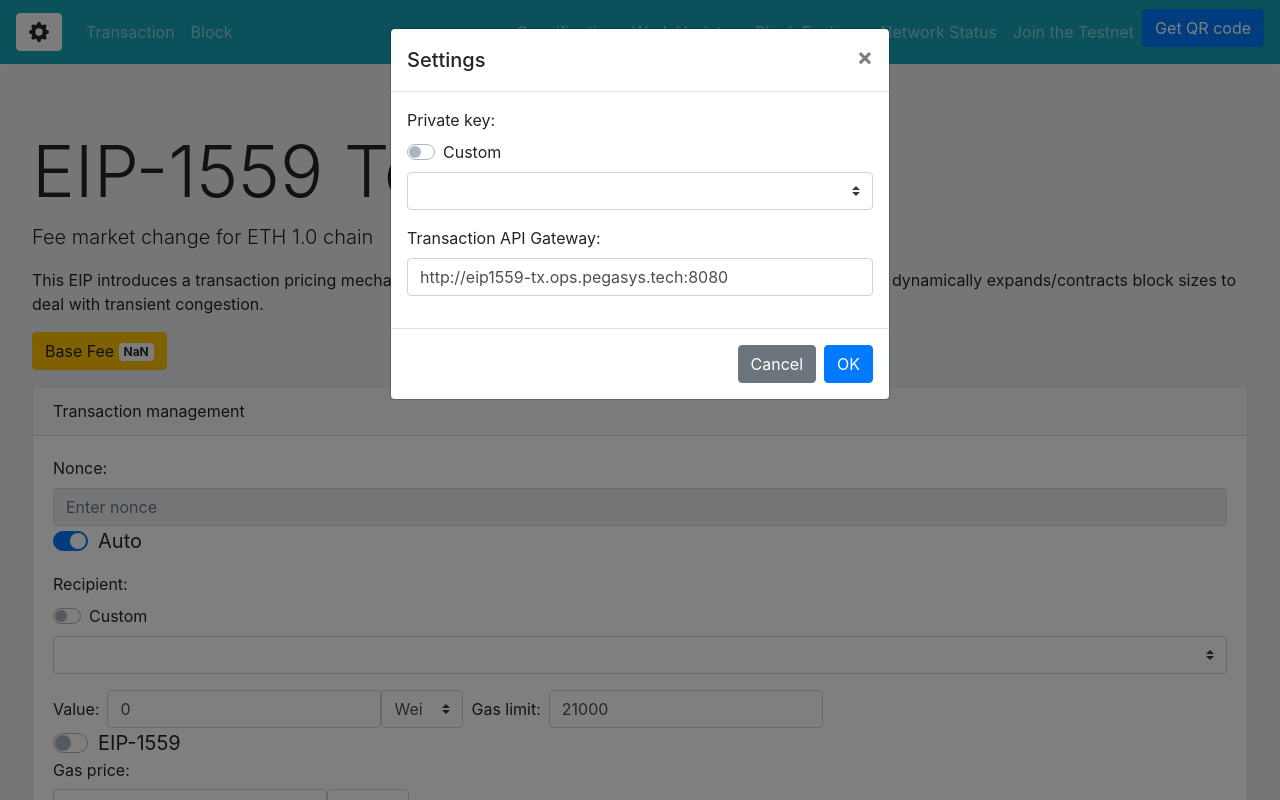
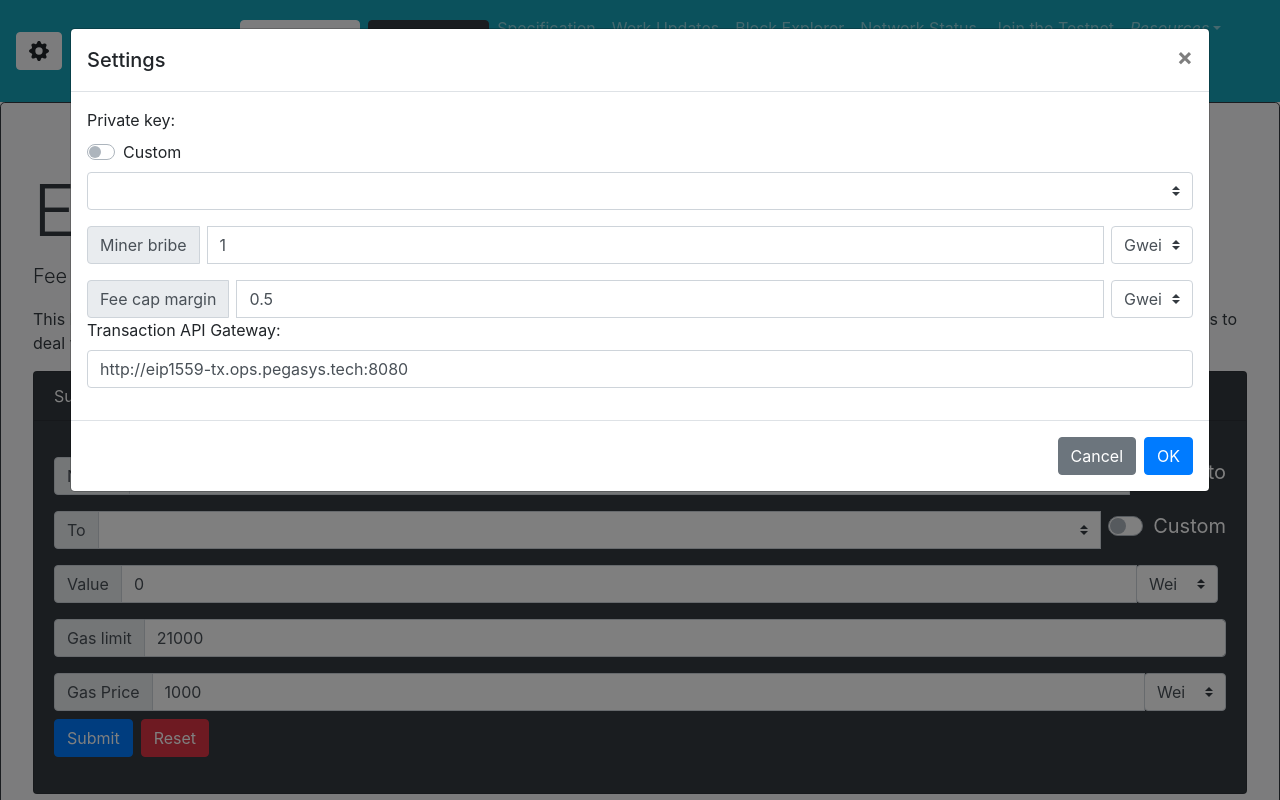
Before and after one commit to AbdelStark/eip1559-ui, a Vue app: page / in a window 1280 px wide. Both pictures are taken after a click on the link 39 px from the left and 32 px from the top of the page. Shown: the top 800 px of the page. Built offline with nearby package versions, Linux system fonts and the light colour scheme; no server answers.

Commit message:
ux improvements

```diff
--- a/src/App.vue
+++ b/src/App.vue
@@ -3,7 +3,8 @@
         <app-nav-bar/>
         <app-qr-code/>
         <app-settings/>
-        <b-jumbotron header="EIP-1559 Toolbox" lead="Fee market change for ETH 1.0 chain">
+        <b-jumbotron bg-variant="light" border-variant="dark" header="EIP-1559 Toolbox"
+                     lead="Fee market change for ETH 1.0 chain" text-variant="dark">
             <p>
                 This EIP introduces a transaction pricing mechanism that includes fixed-per-block network fee that is
                 burned and dynamically expands/contracts block sizes to deal with transient congestion.
@@ -11,14 +12,13 @@
             <submit-transaction-panel/>
             <block-panel/>
         </b-jumbotron>
-        <app-footer/>
+        <!--app-footer/-->
     </div>
 </template>
 
 <script>
     import AppNavBar from "./components/page/AppNavBar";
     import AppSettings from "./components/page/AppSettings";
-    import AppFooter from "./components/page/AppFooter";
     import AppQrCode from "./components/page/AppQrCode";
     import BlockPanel from "./components/core/BlockPanel";
     import SubmitTransactionPanel from "./components/core/SubmitTransactionPanel";
@@ -28,7 +28,6 @@
             SubmitTransactionPanel,
             BlockPanel,
             AppQrCode,
-            AppFooter,
             AppSettings,
             AppNavBar,
         },
--- a/src/components/core/SubmitTransactionPanel.vue
+++ b/src/components/core/SubmitTransactionPanel.vue
@@ -4,17 +4,10 @@
             <h5> Transaction Hash: {{this.$store.state.formSubmitTransaction.result.transactionHash}} </h5>
             <b-button @click="onSeeBlockExplorer" variant="outline-primary">See in block explorer</b-button>
         </b-modal>
-        <b-button @click="onSeeLatestBlock" variant="warning">
-            Base Fee
-            <b-badge variant="light">{{currentBaseFee}}</b-badge>
-        </b-button>
-        <b-card class="mt-3" header="Transaction management" v-if="this.$store.state.show.transactionPanel">
+        <b-card bg-variant="dark" class="mt-3" header="Submit transaction"
+                text-variant="white" v-if="this.$store.state.show.transactionPanel">
             <b-form @reset="onResetTransaction" @submit="onSubmitTransaction">
-                <b-form-group
-                        id="input-group-nonce"
-                        label="Nonce:"
-                        label-for="input-nonce"
-                >
+                <b-input-group class="mt-3" prepend="Nonce">
                     <b-form-input
                             :disabled="formSubmitTransaction.transaction.autoNonce"
                             :required="!formSubmitTransaction.transaction.autoNonce"
@@ -22,14 +15,14 @@
                             placeholder="Enter nonce"
                             v-model="formSubmitTransaction.transaction.nonce"
                     ></b-form-input>
-                    <b-form-checkbox @change="onChangeAutoNonce" size="lg" switch
+                    <b-input-group-append>
+                        <b-form-checkbox @change="onChangeAutoNonce" class="ml-2" size="lg" switch
                                          v-model="formSubmitTransaction.transaction.autoNonce">Auto
                         </b-form-checkbox>
-                </b-form-group>
-                <b-form-group id="input-group-to" label="Recipient:" label-for="input-to">
-                    <b-form-checkbox switch
-                                     v-model="customRecipient">Custom
-                    </b-form-checkbox>
+                    </b-input-group-append>
+                </b-input-group>
+
+                <b-input-group class="mt-3" prepend="To">
                     <b-form-input
                             id="input-to"
                             placeholder="Enter recipient address"
@@ -37,75 +30,78 @@
                             v-if="customRecipient"
                             v-model="formSubmitTransaction.transaction.to"
                     ></b-form-input>
-                    <b-form-select :options="accounts" class="mt-2" id="input-to" v-if="!customRecipient"
+                    <b-form-select :options="accounts" id="input-to" v-if="!customRecipient"
                                    v-model="formSubmitTransaction.transaction.to"></b-form-select>
-                </b-form-group>
-                <b-form inline>
-                    <b-form-group id="input-group-value" label="Value:" label-for="input-value">
+                    <b-input-group-append>
+                        <b-form-checkbox class="ml-2" size="lg" switch
+                                         v-model="customRecipient">Custom
+                        </b-form-checkbox>
+                    </b-input-group-append>
+                </b-input-group>
+                <b-input-group class="mt-3" prepend="Value">
                     <b-form-input
                             id="input-value"
-                                class="ml-2"
                             required
                             v-model="formSubmitTransaction.transaction.value"
                     ></b-form-input>
+                    <b-input-group-append>
                         <b-form-select :options="units"
                                        class="mr-2"
                                        v-model="formSubmitTransaction.transaction.valueUnit"></b-form-select>
-                    </b-form-group>
-                    <b-form-group label="Gas limit:" label-for="input-gas-limit">
+                    </b-input-group-append>
+                </b-input-group>
+                <b-input-group class="mt-3" prepend="Gas limit">
                     <b-form-input
-                                class="ml-2"
                             id="input-gas-limit"
                             required
                             v-model="formSubmitTransaction.transaction.gasLimit"
                     ></b-form-input>
-                    </b-form-group>
-                </b-form>
-                <b-form-checkbox size="lg" switch v-model="formSubmitTransaction.transaction.isEIP1559">EIP-1559
-                </b-form-checkbox>
-                <b-form inline>
-                    <b-form-group label="Gas price:">
+                </b-input-group>
+
+                <b-input-group class="mt-3" prepend="Gas Price" v-if="!formSubmitTransaction.transaction.isEIP1559">
                     <b-form-input
                             :disabled="formSubmitTransaction.transaction.isEIP1559"
                             :required="!formSubmitTransaction.transaction.isEIP1559"
                             v-model="formSubmitTransaction.transaction.gasPrice"
                     ></b-form-input>
+                    <b-input-group-append>
                         <b-form-select :options="units"
                                        v-model="formSubmitTransaction.transaction.gasPriceUnit"></b-form-select>
-                    </b-form-group>
-                </b-form>
-                <b-form class="mt-2" inline>
-                    <b-form-group label="Miner bribe:" label-for="input-miner-bribe">
+                    </b-input-group-append>
+                </b-input-group>
+                <b-input-group class="mt-3" prepend="Miner bribe" v-if="formSubmitTransaction.transaction.isEIP1559">
                     <b-form-input
                             :disabled="!formSubmitTransaction.transaction.isEIP1559"
                             :required="formSubmitTransaction.transaction.isEIP1559"
-                                class="ml-2"
                             id="input-miner-bribe"
                             v-model="formSubmitTransaction.transaction.minerBribe"
                     ></b-form-input>
+                    <b-input-group-append>
                         <b-form-select :options="units"
                                        v-model="formSubmitTransaction.transaction.minerBribeUnit"></b-form-select>
-                    </b-form-group>
-                    <b-form-group class="ml-2" label="Fee cap:" label-for="input-fee-cap">
+                    </b-input-group-append>
+                </b-input-group>
+                <b-input-group class="mt-3" prepend="Fee cap" v-if="formSubmitTransaction.transaction.isEIP1559">
                     <b-form-input
                             :disabled="!formSubmitTransaction.transaction.isEIP1559"
                             :required="formSubmitTransaction.transaction.isEIP1559"
-                                class="ml-2"
                             id="input-fee-cap"
                             v-model="formSubmitTransaction.transaction.feecap"
                     ></b-form-input>
+                    <b-input-group-append>
                         <b-form-select :options="units"
                                        v-model="formSubmitTransaction.transaction.feecapUnit"></b-form-select>
-                    </b-form-group>
-                    <b-button :disabled="!formSubmitTransaction.transaction.isEIP1559" @click="onEstimateFees"
-                              class="ml-2"
+                        <b-button @click="onEstimateFees" class="ml-2"
+                                  v-if="formSubmitTransaction.transaction.isEIP1559"
                                   variant="info">Estimate
                         </b-button>
-                </b-form>
-
+                    </b-input-group-append>
+                </b-input-group>
+                <b-form-group class="mt-2">
                     <b-button class="mr-2" type="submit" variant="primary">Submit</b-button>
 
                     <b-button type="reset" variant="danger">Reset</b-button>
+                </b-form-group>
             </b-form>
         </b-card>
     </div>
@@ -121,8 +117,6 @@
         data() {
             return {
                 customRecipient: false,
-                currentBaseFee: '0',
-                timer: '',
                 units: [
                     {value: 'wei', text: 'Wei'},
                     {value: 'gwei', text: 'Gwei'},
@@ -144,18 +138,7 @@
                 'userSettings',
             ])
         },
-        created() {
-            this.refreshBaseFee();
-            this.timer = setInterval(this.refreshBaseFee, 2000)
-        },
-        beforeDestroy() {
-            clearInterval(this.timer)
-        },
         methods: {
-            async refreshBaseFee() {
-                const baseFeeHex = await this.$store.state.services.baseFee.getLatestBaseFee();
-                this.currentBaseFee = parseInt(baseFeeHex, 16);
-            },
             async onSubmitTransaction(evt) {
                 evt.preventDefault();
                 const transactionHash = await this.$store.state.services.transaction.submitTransaction(
--- a/src/components/page/AppNavBar.vue
+++ b/src/components/page/AppNavBar.vue
@@ -1,5 +1,5 @@
 <template>
-    <b-navbar toggleable="lg" type="dark" variant="info">
+    <b-navbar class="ml-auto" toggleable="lg" type="dark" variant="info">
         <b-navbar-brand href="#">
             <b-button @click="onClickSettings" variant="light">
                 <b-icon aria-hidden="true" icon="gear-fill"></b-icon>
@@ -11,6 +11,14 @@
             <b-navbar-nav>
                 <b-nav-item @click="onNavToTransaction" href="#">Transaction</b-nav-item>
                 <b-nav-item @click="onNavToBlock" href="#">Block</b-nav-item>
+                <b-form-checkbox button button-variant="light"
+                                 v-model="formSubmitTransaction.transaction.isEIP1559">
+                    Switch to {{!formSubmitTransaction.transaction.isEIP1559 ? '1559' : 'legacy'}}
+                </b-form-checkbox>
+                <b-button @click="onSeeLatestBlock" class="ml-2" variant="dark">
+                    Base Fee
+                    <b-badge variant="light">{{currentBaseFee}}</b-badge>
+                </b-button>
             </b-navbar-nav>
 
             <!-- Right aligned nav items -->
@@ -21,7 +29,7 @@
                     <b-nav-item @click="onNavToExternalBlockExplorer" href="#">Block Explorer</b-nav-item>
                     <b-nav-item @click="onNavToExternalNetworkStatus" href="#">Network Status</b-nav-item>
                     <b-nav-item @click="onNavToExternalJoinTheTestnet" href="#">Join the Testnet</b-nav-item>
-                    <!--b-nav-item-dropdown right>
+                    <b-nav-item-dropdown right>
                         <template #button-content>
                             <em>Resources</em>
                         </template>
@@ -32,9 +40,9 @@
                         <b-dropdown-item @click="onNavToExternalResourcesNethermindGenesis" href="#">Nethermind genesis
                             file
                         </b-dropdown-item>
-                    </b-nav-item-dropdown-->
-                    <b-button @click="$bvToast.show('qrcode-toast')" class="mb-2" variant="primary">
-                        Get QR code
+                    </b-nav-item-dropdown>
+                    <b-button @click="$bvToast.show('qrcode-toast')" class="mb-2" variant="light">
+                        QR code
                     </b-button>
                 </b-nav-form>
             </b-navbar-nav>
@@ -43,9 +51,33 @@
 </template>
 
 <script>
+    import {mapState} from "vuex";
+
     export default {
         name: "navbar",
+        data() {
+            return {
+                currentBaseFee: '0',
+                timer: '',
+            }
+        },
+        computed: {
+            ...mapState([
+                'formSubmitTransaction',
+            ])
+        },
+        created() {
+            this.refreshBaseFee();
+            this.timer = setInterval(this.refreshBaseFee, 2000)
+        },
+        beforeDestroy() {
+            clearInterval(this.timer)
+        },
         methods: {
+            async refreshBaseFee() {
+                const baseFeeHex = await this.$store.state.services.baseFee.getLatestBaseFee();
+                this.currentBaseFee = parseInt(baseFeeHex, 16);
+            },
             onNavToTransaction() {
                 this.$store.commit('showTransactionPanel');
             },
@@ -67,7 +99,7 @@
             onNavToExternalJoinTheTestnet() {
                 window.open(this.$store.state.config.links.joinTheTestnet, "_blank");
             },
-            /*onNavToExternalResourcesBesuGenesis() {
+            onNavToExternalResourcesBesuGenesis() {
                 window.open(this.$store.state.config.links.resources.genesis.besu, "_blank");
             },
             onNavToExternalResourcesGethGenesis() {
@@ -75,7 +107,10 @@
             },
             onNavToExternalResourcesNethermindGenesis() {
                 window.open(this.$store.state.config.links.resources.genesis.nethermind, "_blank");
-            },*/
+            },
+            onSeeLatestBlock() {
+                window.open(`${this.$store.state.config.links.blockExplorer}block/latest`, "_blank");
+            },
             async onClickSettings() {
                 if (this.$store.state.accounts == null) {
                     this.$store.state.accounts = await this.$store.state.services.genesis.loadAccounts();
--- a/src/components/page/AppSettings.vue
+++ b/src/components/page/AppSettings.vue
@@ -1,5 +1,5 @@
 <template>
-    <b-modal id="modal-settings" title="Settings">
+    <b-modal id="modal-settings" size="xl" title="Settings">
         <b-form-group
                 id="input-group-private-key"
                 label="Private key:"
@@ -19,6 +19,30 @@
             <b-form-select :options="accounts" class="mt-2" v-if="!customPrivateKey"
                            v-model="userSettings.privateKey"></b-form-select>
         </b-form-group>
+        <b-input-group class="mt-3" prepend="Miner bribe">
+            <b-form-input
+                    class="ml-2"
+                    required
+                    v-model="userSettings.fees.estimate.defaultMinerBribe"
+            ></b-form-input>
+            <b-input-group-append>
+                <b-form-select :options="units"
+                               class="ml-2"
+                               v-model="userSettings.fees.estimate.defaultMinerBribeUnit"></b-form-select>
+            </b-input-group-append>
+        </b-input-group>
+        <b-input-group class="mt-3" prepend="Fee cap margin">
+            <b-form-input
+                    class="ml-2"
+                    required
+                    v-model="userSettings.fees.estimate.defaultFeeCapMargin"
+            ></b-form-input>
+            <b-input-group-append>
+                <b-form-select :options="units"
+                               class="ml-2"
+                               v-model="userSettings.fees.estimate.defaultMinerBribeUnit"></b-form-select>
+            </b-input-group-append>
+        </b-input-group>
         <b-form-group
                 id="input-group-tx-api-gw-endpoint"
                 label="Transaction API Gateway:"
@@ -44,6 +68,11 @@
         name: "settings",
         data() {
             return {
+                units: [
+                    {value: 'wei', text: 'Wei'},
+                    {value: 'gwei', text: 'Gwei'},
+                    {value: 'ether', text: 'Ether'},
+                ],
                 customPrivateKey: false,
             };
         },
--- a/src/main.js
+++ b/src/main.js
@@ -1,5 +1,5 @@
 import 'bootstrap-css-only/css/bootstrap.min.css'
-import 'mdbvue/lib/css/mdb.min.css'
+//import 'mdbvue/lib/css/mdb.min.css'
 import '@babel/polyfill'
 import 'mutationobserver-shim'
 import Vue from 'vue'
```
Lines whose indentation alone changed are shown as unchanged.
